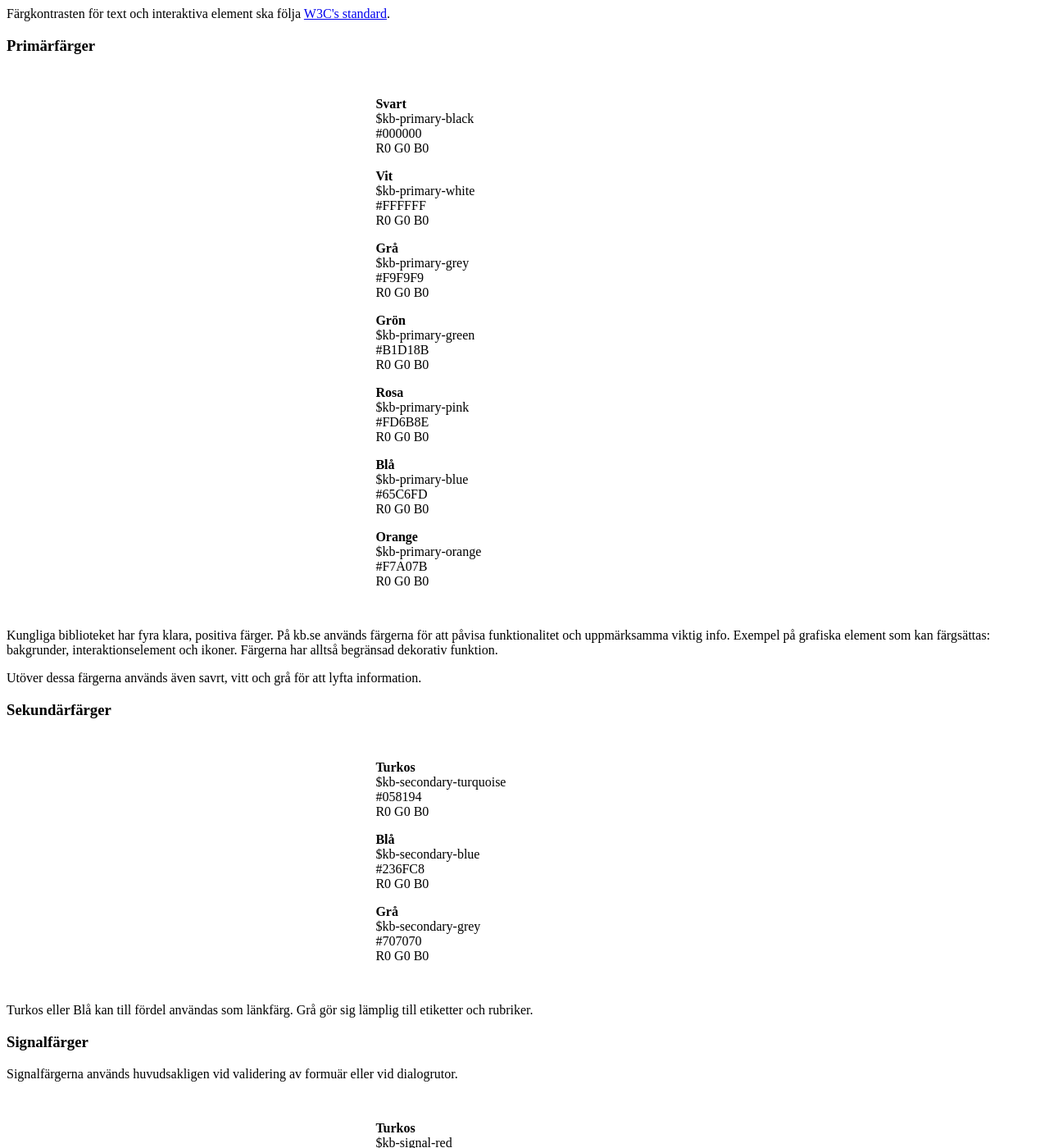
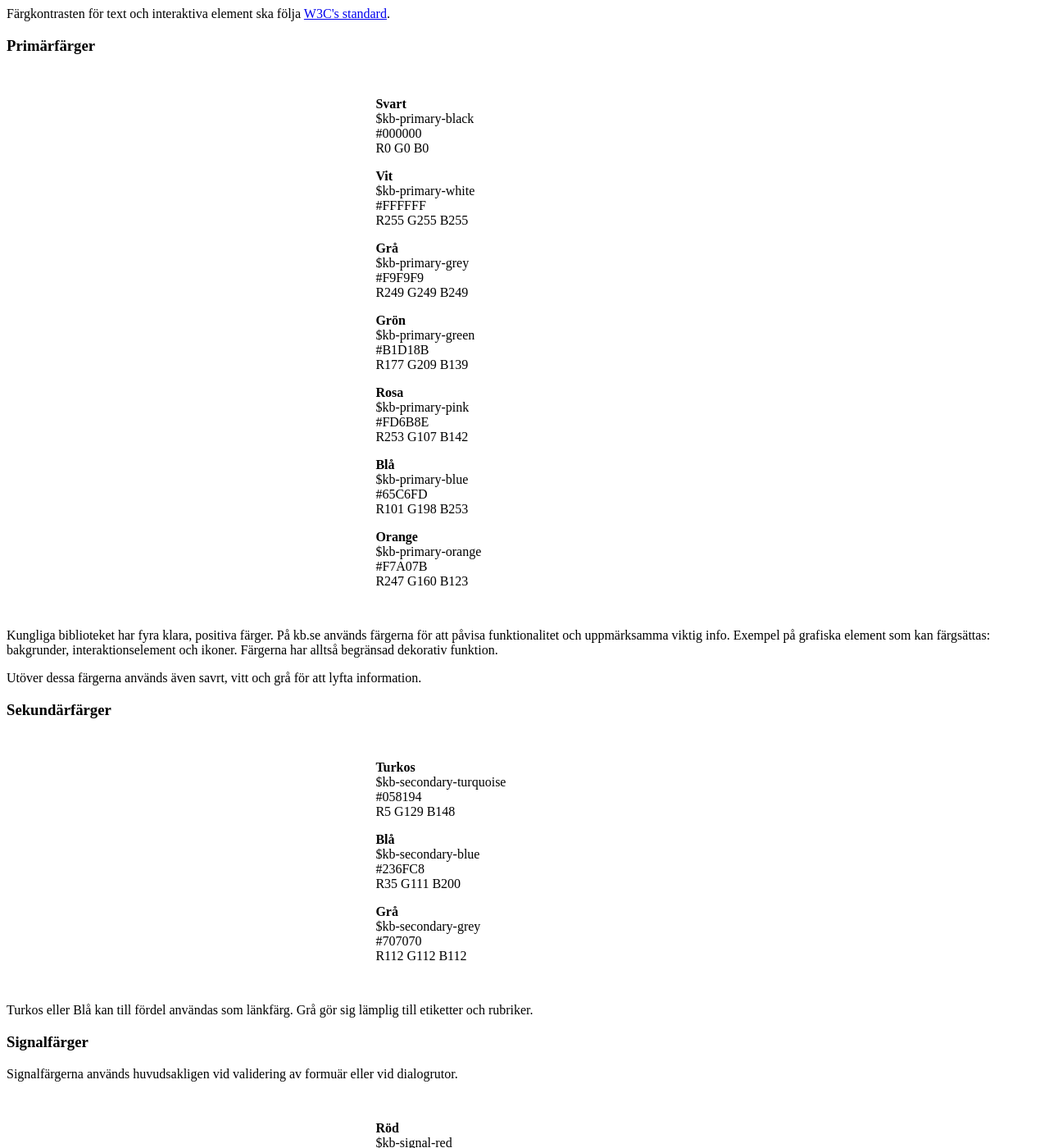
Before and after one commit to Kungbib/styleguide, an MkDocs documentation site: the page built from docs/colors.md, in a window 1280 px wide and 1400 px high, scrolled down 326 px. Shown: the whole window at 82% size. Built offline with MkDocs 1.6.1, drawn with Linux system fonts in a browser that asks for light colours; nearby versions of some CDN libraries; some web fonts are replaced; library files that are not in the unit come from our copies; some of the changed text lies outside the part shown.

Commit message:
Colors rgb text

```diff
--- a/docs/colors.md
+++ b/docs/colors.md
@@ -23,7 +23,7 @@ Färgkontrasten för text och interaktiva element ska följa [W3C's standard](#)
                 <span>Vit</span>
                 <span>$kb-primary-white</span>
                 <span>#FFFFFF</span>
-                <span>R0 G0 B0</span>
+                <span>R255 G255 B255</span>
             </div>
         </div>
     </div>
@@ -34,7 +34,7 @@ Färgkontrasten för text och interaktiva element ska följa [W3C's standard](#)
                 <span>Grå</span>
                 <span>$kb-primary-grey</span>
                 <span>#F9F9F9</span>
-                <span>R0 G0 B0</span>
+                <span>R249 G249 B249</span>
             </div>
         </div>
     </div>
@@ -45,7 +45,7 @@ Färgkontrasten för text och interaktiva element ska följa [W3C's standard](#)
                 <span>Grön</span>
                 <span>$kb-primary-green</span>
                 <span>#B1D18B</span>
-                <span>R0 G0 B0</span>
+                <span>R177 G209 B139</span>
             </div>
         </div>
         <div class="example-color col-xl-6">
@@ -54,7 +54,7 @@ Färgkontrasten för text och interaktiva element ska följa [W3C's standard](#)
                 <span>Rosa</span>
                 <span>$kb-primary-pink</span>
                 <span>#FD6B8E</span>
-                <span>R0 G0 B0</span>
+                <span>R253 G107 B142</span>
             </div>
         </div>
     </div>
@@ -65,7 +65,7 @@ Färgkontrasten för text och interaktiva element ska följa [W3C's standard](#)
                 <span>Blå</span>
                 <span>$kb-primary-blue</span>
                 <span>#65C6FD</span>
-                <span>R0 G0 B0</span>
+                <span>R101 G198 B253</span>
             </div>
         </div>
         <div class="example-color col-xl-6">
@@ -74,7 +74,7 @@ Färgkontrasten för text och interaktiva element ska följa [W3C's standard](#)
                 <span>Orange</span>
                 <span>$kb-primary-orange</span>
                 <span>#F7A07B</span>
-                <span>R0 G0 B0</span>
+                <span>R247 G160 B123</span>
             </div>
         </div>
     </div>
@@ -95,7 +95,7 @@ Utöver dessa färgerna används även savrt, vitt och grå för att lyfta infor
                 <span>Turkos</span>
                 <span>$kb-secondary-turquoise</span>
                 <span>#058194</span>
-                <span>R0 G0 B0</span>
+                <span>R5 G129 B148</span>
             </div>
         </div>
         <div class="example-color col-xl-6">
@@ -104,7 +104,7 @@ Utöver dessa färgerna används även savrt, vitt och grå för att lyfta infor
                 <span>Blå</span>
                 <span>$kb-secondary-blue</span>
                 <span>#236FC8</span>
-                <span>R0 G0 B0</span>
+                <span>R35 G111 B200</span>
             </div>
         </div>
     </div>
@@ -115,7 +115,7 @@ Utöver dessa färgerna används även savrt, vitt och grå för att lyfta infor
                 <span>Grå</span>
                 <span>$kb-secondary-grey</span>
                 <span>#707070</span>
-                <span>R0 G0 B0</span>
+                <span>R112 G112 B112</span>
             </div>
         </div>
     </div>
@@ -132,19 +132,19 @@ Signalfärgerna används huvudsakligen vid validering av formuär eller vid dial
         <div class="example-color col-xl-6">
             <div class="example-color-circle bg-kb-signal-red ratio ratio-1x1"></div>
             <div class="example-color-description">
-                <span>Turkos</span>
+                <span>Röd</span>
                 <span>$kb-signal-red</span>
                 <span>#058194</span>
-                <span>R0 G0 B0</span>
+                <span>R209 G51 B58</span>
             </div>
         </div>
         <div class="example-color col-xl-6">
             <div class="example-color-circle bg-kb-signal-yellow ratio ratio-1x1"></div>
             <div class="example-color-description">
-                <span>Blå</span>
+                <span>Gul</span>
                 <span>$kb-signal-yellow</span>
                 <span>#236FC8</span>
-                <span>R0 G0 B0</span>
+                <span>R244 G181 B79</span>
             </div>
         </div>
     </div>
@@ -152,10 +152,10 @@ Signalfärgerna används huvudsakligen vid validering av formuär eller vid dial
         <div class="example-color col-xl-6">
             <div class="example-color-circle bg-kb-signal-green ratio ratio-1x1"></div>
             <div class="example-color-description">
-                <span>Grå</span>
+                <span>Grön</span>
                 <span>$kb-signal-green</span>
                 <span>#707070</span>
-                <span>R0 G0 B0</span>
+                <span>R1 G194 B129</span>
             </div>
         </div>
     </div>
```
